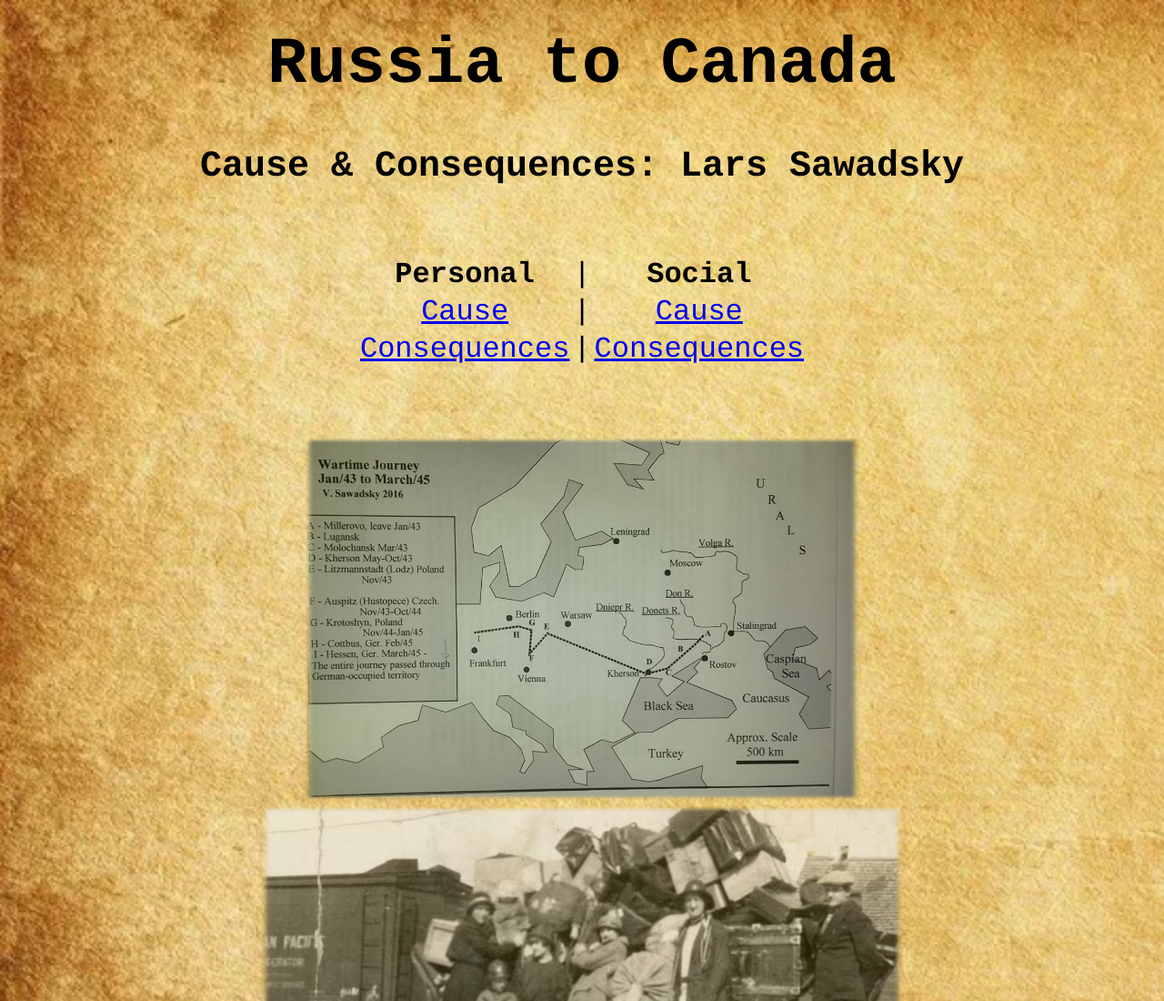
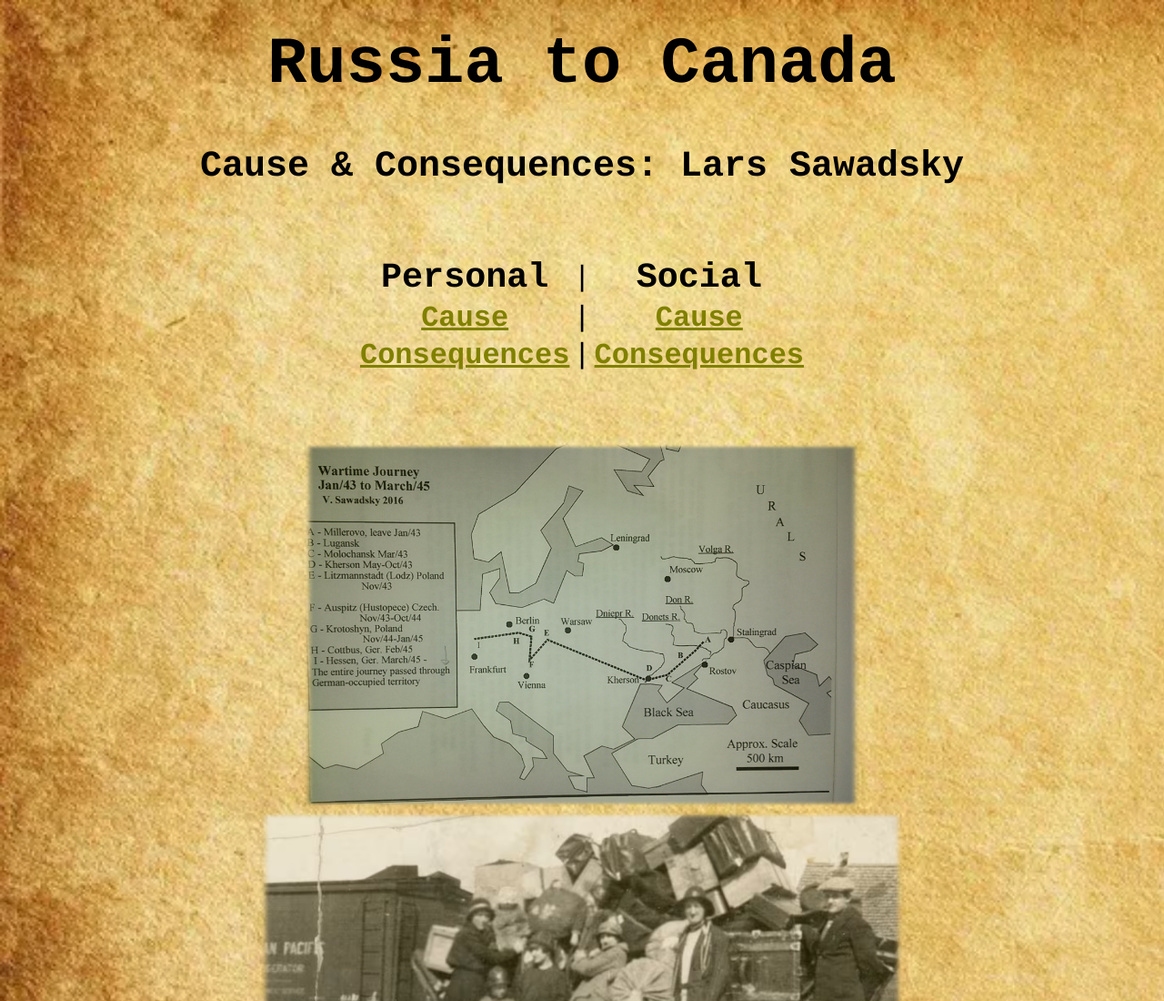
Before and after one commit to nonk66/cause-consequences, a plain HTML site: page index.html in a window 1280 px wide. Shown: the top 1100 px of the page at 91% size. Drawn offline with Linux system fonts and the light colour scheme.

Commit message:
Update styles.css

```diff
--- a/styles.css
+++ b/styles.css
@@ -22,3 +22,12 @@ h2 {
 .title {
     margin-top: 30px;
 }
+
+th {
+    font-size: 120%;
+}
+
+a {
+    color: olive;
+    font-weight: 600;
+}
```
